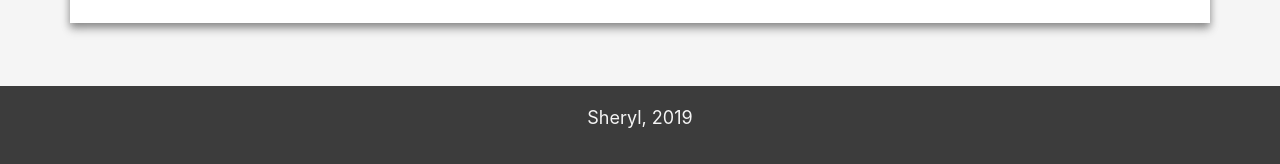
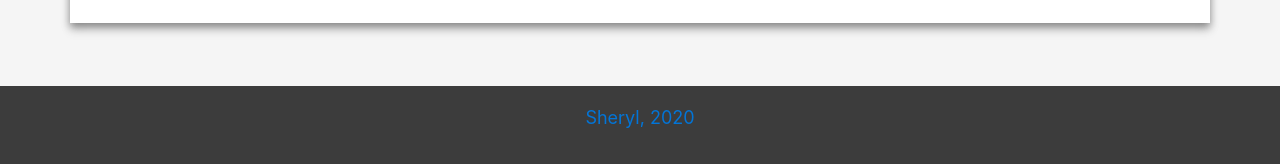
Before and after one commit to CellNexus/BigDataChapter, a Jekyll site: the page built from _posts/2019-04-11-pd-dataset1.md, in a window 1280 px wide and 900 px high, scrolled down 1662 px. Shown: the part 733-897 px from the top of the window. Built offline with Jekyll 4.4.1, drawn with Linux system fonts in a browser that asks for light colours; nearby versions of some CDN libraries.

Commit message:
update footer 2020, and add sheryl website. thanks Sheryl's effort for website and bigdata chapter

```diff
--- a/_layouts/page.html
+++ b/_layouts/page.html
@@ -41,8 +41,8 @@
     </div>
     {{ content }}
     <footer class="footer">
-        <!--<p>Sheryl, 2019  <br>  <a href="https://github.com/devforfu/devforfu.github.io"> Site template from Ilia Zaitsev</a><p> -->
-        <p>Sheryl, 2019  <br> <p>
+        <!--<p>Sheryl, 2020  <br>  <a href="https://github.com/devforfu/devforfu.github.io"> Site template from Ilia Zaitsev</a><p> -->
+        <p><a href="https://www.sherylwu.com/">Sheryl, 2020 </a> <br> <p>
     </footer>
     <script src="https://code.jquery.com/jquery-3.1.1.slim.min.js"
             integrity="sha384-A7FZj7v+d/sdmMqp/nOQwliLvUsJfDHW+k9Omg/a/EheAdgtzNs3hpfag6Ed950n"
```
